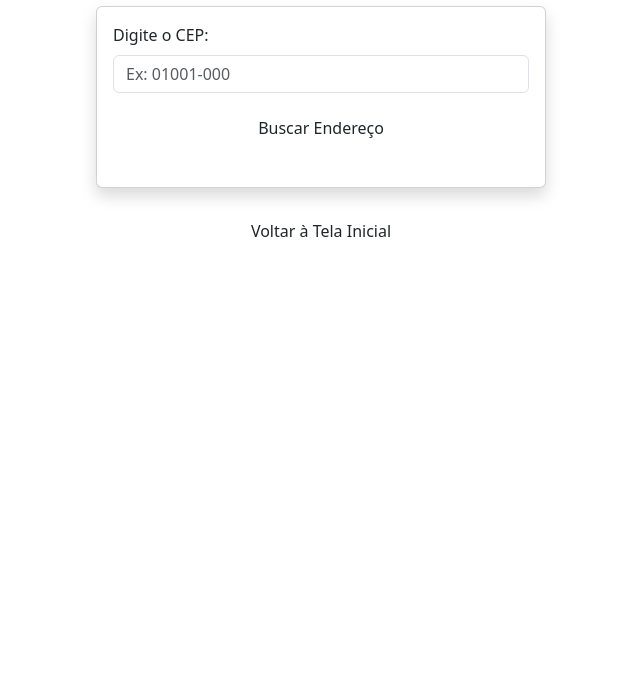
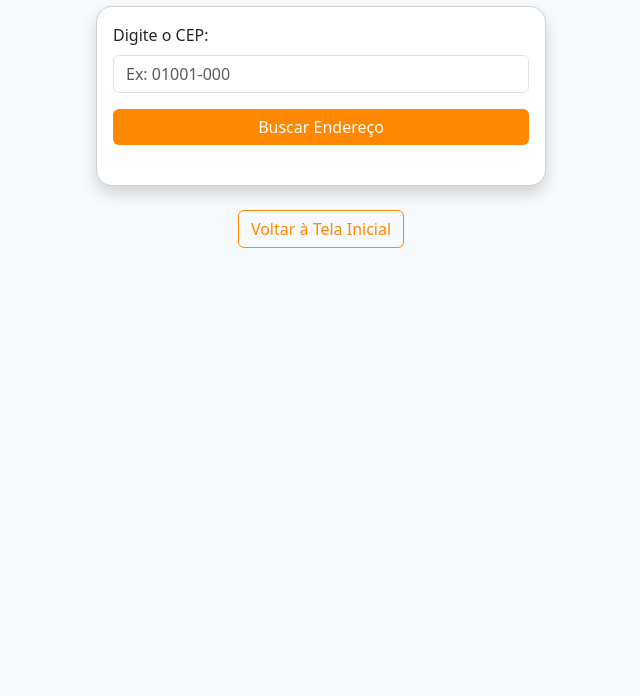
Before and after one commit to Victoonix/trabalhoAJAX, a plain HTML site: page async_await.html in a window 1280 px wide. Shown: the part 104-800 px from the top of the page, without its empty margins (319-959 px from the left). Drawn offline with nearby package versions, Linux system fonts and the light colour scheme.

Commit message:
Corrige o caminho do arquivo CSS para 'style/style.css' em todos os arquivos HTML

```diff
--- a/async_await.html
+++ b/async_await.html
@@ -6,7 +6,7 @@
     <meta name="viewport" content="width=device-width, initial-scale=1">
     <title>Exemplo com Async/Await</title>
     <link href="https://cdn.jsdelivr.net/npm/bootstrap@5.3.3/dist/css/bootstrap.min.css" rel="stylesheet">
-    <link href="styles/styles.css" rel="stylesheet">
+    <link href="style/style.css" rel="stylesheet">
 </head>
 
 <body>
@@ -48,7 +48,6 @@
             const timerDiv = document.getElementById('timer');
             let elapsed = performance.now() - startTime;
             timerDiv.textContent = `⏱️ ${elapsed.toFixed(0)} ms`;
-            setTimeout(() => { timerDiv.style.display = 'none'; }, 1200);
         }
 
         // Lógica Async/Await com Fetch
```
Also changed, not shown: fetch.html (+1 -2 lines), index.html (+1 -1 lines), promises.html (+1 -2 lines).
